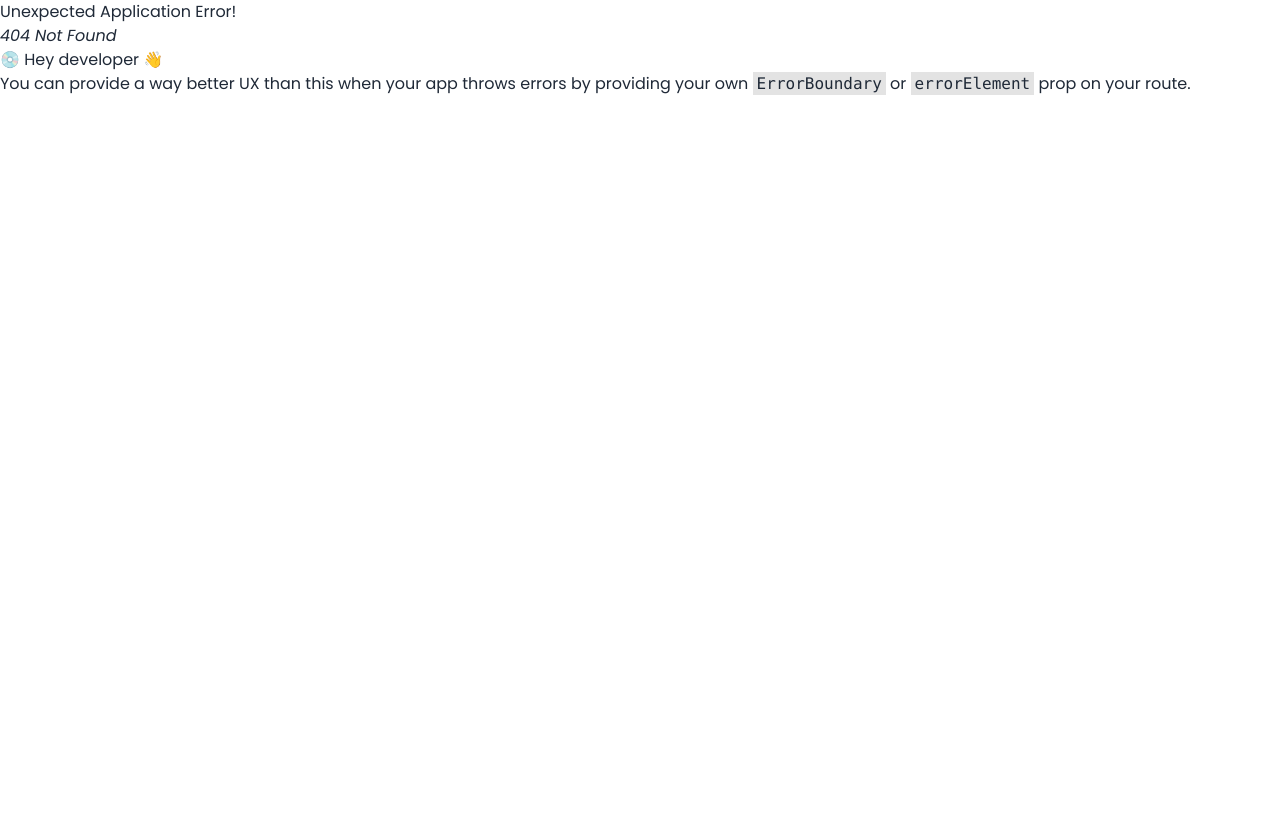
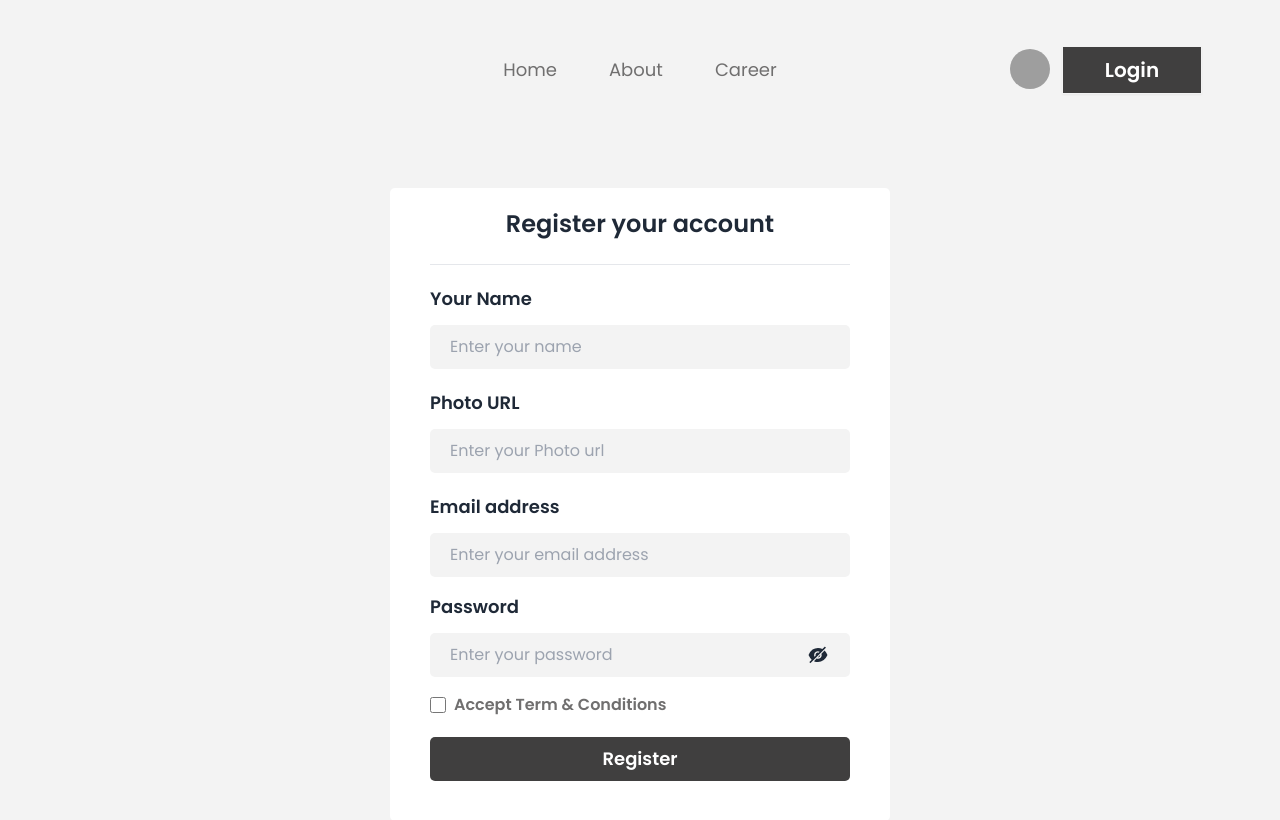
Before and after one commit to najim2004/The-Dragon-News, a React (Vite) app: page /register in a window 1280 px wide. Before the commit this address had no page. Shown: the top 820 px of the page. Built offline with nearby package versions, Linux system fonts and the light colour scheme; grey boxes are pictures that could not be loaded.

Commit message:
created register page

```diff
--- a/src/index.css
+++ b/src/index.css
@@ -4,19 +4,34 @@
 @tailwind components;
 @tailwind utilities;
 
+@layer utilities {
+
+    /* Hide scrollbar for Chrome, Safari and Opera */
+    .no-scrollbar::-webkit-scrollbar {
+        display: none;
+    }
+
+    /* Hide scrollbar for IE, Edge and Firefox */
+    .no-scrollbar {
+        -ms-overflow-style: none;
+        /* IE and Edge */
+        scrollbar-width: none;
+        /* Firefox */
+    }
+}
 
 body {
     font-family: "Poppins", sans-serif;
 }
 
-.navbar-center a.active{
+.navbar-center a.active {
     background: none !important;
     color: #706F6F !important;
     text-decoration: underline rgb(101, 101, 255);
 
 }
 
-.categories a.active{
+.categories a.active {
     background-color: #E7E7E7;
     border-radius: 5px;
     color: black;
--- a/src/pages/Login/Login.jsx
+++ b/src/pages/Login/Login.jsx
@@ -1,12 +1,18 @@
-
+import { AiFillEye, AiFillEyeInvisible } from "react-icons/ai";
 import Navbar from '../Shared/Navbar/Navbar';
 import { Link } from 'react-router-dom';
+import { useState } from "react";
 
 const Login = () => {
+    const [pSC, setPSC] = useState(false);
+    const handlePSH = () => {
+        setPSC(!pSC);
+    };
     return (
         <div className='pt-8 w-full bg-[#F3F3F3] h-screen'>
             <div className="max-w-[1140px] mx-auto flex flex-col h-full">
                 <Navbar></Navbar>
+
                 <div className="grid h-full content-center ">
                     <div className="w-[600px] py-8  px-16 flex flex-col items-center mx-auto rounded-[5px] bg-white ">
                         <h3 className='text-3xl mb-8 font-semibold'>Login your account</h3>
@@ -16,13 +22,14 @@ const Login = () => {
                                 <label className='text-xl font-semibold' htmlFor="">Email address</label>
                                 <input className='w-full mt-3 text-[#9F9F9F] h-14 bg-[#F3F3F3] rounded-[5px] p-5' type="email" required name="email" placeholder='Enter your email address' id="" />
                             </div>
-                            <div className="w-full my-6">
+                            <div className="relative w-full my-6">
                                 <label className='text-xl font-semibold' htmlFor="">Password</label>
-                                <input className='w-full mt-3 text-[#9F9F9F] h-14 bg-[#F3F3F3] rounded-[5px] p-5' type="text" name="password" placeholder='Enter your password' id="" />
+                                <input className='w-full mt-3 text-[#9F9F9F] h-14 bg-[#F3F3F3] rounded-[5px] p-5' type={pSC ? 'text' : "password"} name="password" placeholder='Enter your password' id="" />
+                                <span onClick={handlePSH} className="absolute right-3 top-[50%] size-[40px] flex items-center justify-center text-[24px]">{pSC ? <AiFillEye /> : <AiFillEyeInvisible />}</span>
                             </div>
                             <input className='w-full h-14 rounded-[5px] bg-[#403F3F] text-xl font-semibold text-white mb-6' type="submit" value="Login" />
                         </form>
-                        <h3 className='text-[#706F6F] font-semibold'>Dont’t Have An Account ? <Link className='text-orange-500'>Register</Link></h3>
+                        <h3 className='text-[#706F6F] font-semibold'>Dont’t Have An Account ? <Link className='text-orange-500' to={'/register'}>Register</Link></h3>
                     </div>
                 </div>
             </div>
--- /dev/null
+++ b/src/pages/Register/Register.jsx
@@ -0,0 +1,54 @@
+import { AiFillEye, AiFillEyeInvisible } from "react-icons/ai";
+
+import { Link } from 'react-router-dom';
+import { useState } from "react";
+import Navbar from "../Shared/Navbar/Navbar";
+
+const Register = () => {
+    const [pSC, setPSC] = useState(false);
+    const handlePSH = () => {
+        setPSC(!pSC);
+    };
+    return (
+        <div className='pt-8 w-full bg-[#F3F3F3] min-h-full'>
+            <div className="flex flex-col">
+                <div className="max-w-[1140px] w-full mx-auto">
+                    <Navbar></Navbar>
+                </div>
+
+                <div className="grid w-full content-center h-[calc(100vh-80px)] mb-9 mt-9">
+                    <div className="w-[500px] py-5  px-10 flex flex-col items-center mx-auto rounded-[5px] bg-white ">
+                        <h3 className='text-2xl mb-6 font-semibold'>Register your account</h3>
+                        <hr className='w-full h-[1px] bg-[#E7E7E7] mb-5' />
+                        <form action="" className='w-full'>
+                            <div className="w-full mb-5">
+                                <label className='text-lg font-semibold' htmlFor="">Your Name</label>
+                                <input className='w-full mt-3 text-[#9F9F9F] h-11 bg-[#F3F3F3] rounded-[5px] p-5' type="text" required name="name" placeholder='Enter your name' id="" />
+                            </div>
+                            <div className="w-full mb-5">
+                                <label className='text-lg font-semibold' htmlFor="">Photo URL</label>
+                                <input className='w-full mt-3 text-[#9F9F9F] h-11 bg-[#F3F3F3] rounded-[5px] p-5' type="text" name="photo" placeholder='Enter your Photo url' id="" />
+                            </div>
+                            <div className="w-full">
+                                <label className='text-lg font-semibold' htmlFor="">Email address</label>
+                                <input className='w-full mt-3 text-[#9F9F9F] h-11 bg-[#F3F3F3] rounded-[5px] p-5' type="email" required name="email" placeholder='Enter your email address' id="" />
+                            </div>
+                            <div className="relative w-full my-4">
+                                <label className='text-lg font-semibold' htmlFor="">Password</label>
+                                <input className='w-full mt-3 text-[#9F9F9F] h-11 bg-[#F3F3F3] rounded-[5px] p-5' type={pSC ? 'text' : "password"} name="password" placeholder='Enter your password' id="" />
+                                <span onClick={handlePSH} className="absolute right-3 top-[50%] size-[40px] flex items-center justify-center text-[22px]">{pSC ? <AiFillEye /> : <AiFillEyeInvisible />}</span>
+                            </div>
+                            <div className="mb-5 flex items-center gap-2 text-[#706F6F]">
+                                <input required className="size-4" type="checkbox" name="terms" id="" />
+                                <label className="font-semibold" htmlFor="">Accept Term & Conditions</label>
+                            </div>
+                            <input className='w-full h-11 rounded-[5px] bg-[#403F3F] text-lg font-semibold text-white mb-5' type="submit" value="Register" />
+                        </form>
+                    </div>
+                </div>
+            </div>
+        </div>
+    );
+};
+
+export default Register;
--- a/src/routes/Routes.jsx
+++ b/src/routes/Routes.jsx
@@ -3,6 +3,7 @@ import App from "../App";
 import Home from "../pages/Home/Home";
 import NewsHome from "../pages/Home/NewsHome";
 import Login from "../pages/Login/Login";
+import Register from "../pages/Register/Register";
 const router = createBrowserRouter([
     {
         path: "/",
@@ -23,6 +24,10 @@ const router = createBrowserRouter([
                 path: "/login",
                 element: <Login></Login>,
             },
+            {
+                path: "/register",
+                element: <Register></Register>,
+            },
         ]
     },
 ]);
```
